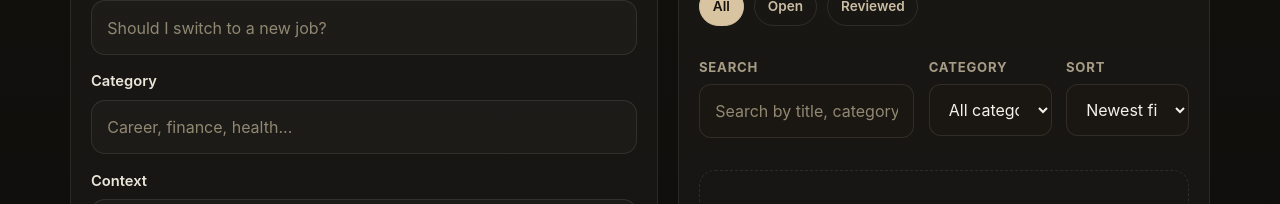
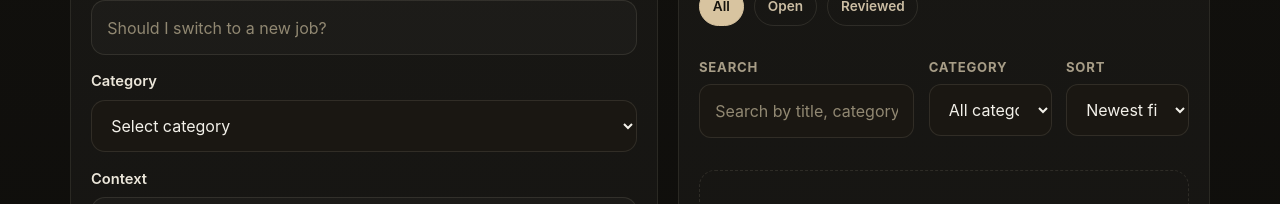
Before and after one commit to xDeew/decision-journal, a React (Vite) app: page / in a window 1280 px wide. Shown: the part 502-706 px from the top of the page. Built offline with nearby package versions, Linux system fonts and the light colour scheme.

Commit message:
Fix custom category selection flow

```diff
--- a/src/App.tsx
+++ b/src/App.tsx
@@ -4,6 +4,13 @@ import DecisionForm from './components/DecisionForm'
 import DecisionToolbar from './components/DecisionToolbar'
 import DecisionStats from './components/DecisionStats'
 import { useDecisionJournal } from './hooks/useDecisionJournal'
+import {
+  initialFormData,
+  suggestedCategories,
+  type ConfidenceLevel,
+  type Decision,
+  type DecisionFormData,
+} from './types/decision'
 
 function App() {
 
@@ -72,6 +79,7 @@ function App() {
           onChange={handleChange}
           onSubmit={handleSubmit}
           onCancelEditing={cancelEditing}
+          categoryOptions={[...new Set([...suggestedCategories, ...availableCategories])]}
         />
 
         <div className="panel list-panel">
--- a/src/components/DecisionForm.tsx
+++ b/src/components/DecisionForm.tsx
@@ -1,10 +1,12 @@
 import type { ChangeEvent, FormEvent } from 'react'
 import type { DecisionFormData } from '../types/decision'
+import { useEffect, useState } from 'react'
 
 type DecisionFormProps = {
   formData: DecisionFormData
   errorMessage: string
   editingDecisionId: string | null
+  categoryOptions: string[]
   onChange: (
     event: ChangeEvent<HTMLInputElement | HTMLTextAreaElement | HTMLSelectElement>
   ) => void
@@ -12,14 +14,28 @@ type DecisionFormProps = {
   onCancelEditing: () => void
 }
 
+
 function DecisionForm({
   formData,
   errorMessage,
   editingDecisionId,
+  categoryOptions,
   onChange,
   onSubmit,
   onCancelEditing,
+
 }: DecisionFormProps) {
+  const customCategoryOption = 'custom-category'
+
+  const [isCustomCategorySelected, setIsCustomCategorySelected] = useState(false)
+
+  useEffect(() => {
+    if (formData.category === '') {
+      return
+    }
+
+    setIsCustomCategorySelected(!categoryOptions.includes(formData.category))
+  }, [formData.category, categoryOptions])
   return (
     <div className="panel form-panel">
       <div className="panel-heading">
@@ -43,15 +59,62 @@ function DecisionForm({
         </div>
 
         <div className="form-group">
-          <label htmlFor="category">Category</label>
+          <label htmlFor="category-select">Category</label>
+
+          <select
+            id="category-select"
+            value={
+              isCustomCategorySelected
+                ? customCategoryOption
+                : formData.category === ''
+                  ? ''
+                  : formData.category
+            }
+            onChange={(event) => {
+              const selectedValue = event.target.value
+
+              if (selectedValue === customCategoryOption) {
+                setIsCustomCategorySelected(true)
+                onChange({
+                  target: {
+                    name: 'category',
+                    value: '',
+                  },
+                } as ChangeEvent<HTMLInputElement>)
+              } else {
+                setIsCustomCategorySelected(false)
+                onChange({
+                  target: {
+                    name: 'category',
+                    value: selectedValue,
+                  },
+                } as ChangeEvent<HTMLInputElement>)
+              }
+            }}
+          >
+            <option value="" disabled hidden>
+              Select category
+            </option>
+
+            {categoryOptions.map((category) => (
+              <option key={category} value={category}>
+                {category}
+              </option>
+            ))}
+
+            <option value={customCategoryOption}>Custom category</option>
+          </select>
+
+          {isCustomCategorySelected && (
             <input
               id="category"
               name="category"
               type="text"
-            placeholder="Career, finance, health..."
+              placeholder="Write your custom category..."
               value={formData.category}
               onChange={onChange}
             />
+          )}
         </div>
 
         <div className="form-group">
--- a/src/types/decision.ts
+++ b/src/types/decision.ts
@@ -11,6 +11,7 @@ export type Decision = {
   createdAt: string
   status: 'open' | 'reviewed'
   reflection: string
+  // suggestedCategories: string[]
 }
 
 export type DecisionFormData = {
@@ -28,3 +29,16 @@ export const initialFormData: DecisionFormData = {
   expectedOutcome: '',
   confidence: '',
 }
+
+export const suggestedCategories = [
+  'Career',
+  'Finance',
+  'Health',
+  'Relationships',
+  'Personal',
+  'Education',
+  'Lifestyle',
+  'Productivity',
+  'Family',
+  'Travel',
+]
```
Lines whose indentation alone changed are shown as unchanged.
